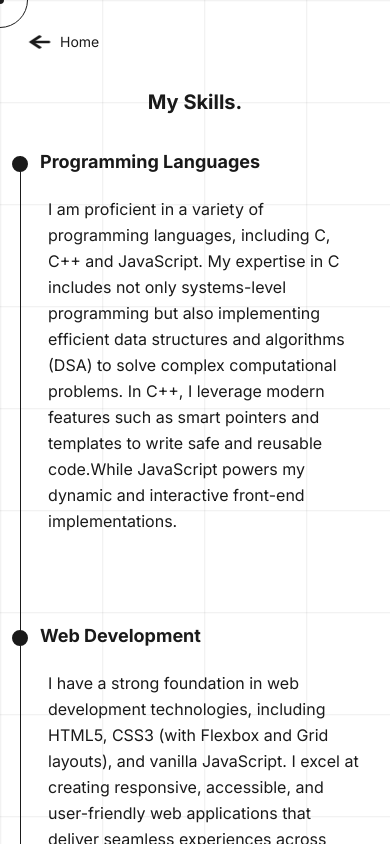
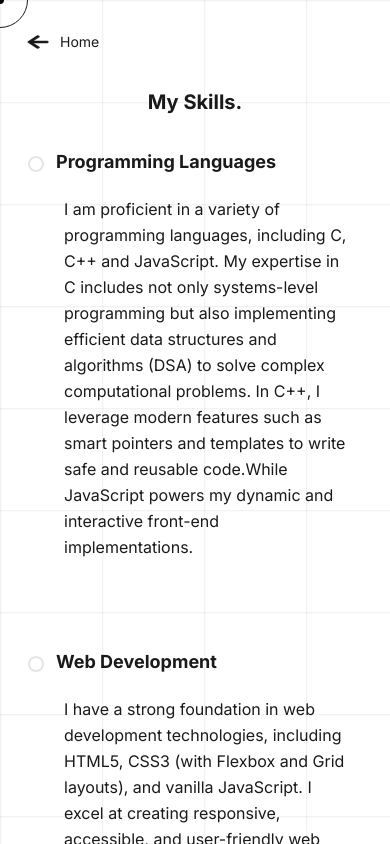
Before and after one commit to amankhanal1960/PortfolioWebsite, a Next.js app: page /skill in a window 390 px wide. Shown: the top 844 px of the page. Built offline with nearby package versions, Linux system fonts and the light colour scheme.

Commit message:
finished the toggle menu

```diff
--- a/app/about/page.tsx
+++ b/app/about/page.tsx
@@ -112,7 +112,7 @@ const TimelineSection: React.FC<TimelineSectionProps> = ({ title, items }) => {
       </motion.h2>
       <div className="relative">
         {/* Vertical Line */}
-        <div className="absolute left-1 sm:left-2 md:left-3 lg:left-4 top-2 bottom-0 w-[1px] bg-foreground h-[calc(100%-8px)]"></div>
+        <div className="absolute left-1 sm:left-2 md:left-3 lg:left-4 top-2 bottom-0 w-[1px] dark:bg-white bg:black h-[calc(100%-8px)]"></div>
 
         {items.map((item, idx) => (
           <motion.div
@@ -125,7 +125,7 @@ const TimelineSection: React.FC<TimelineSectionProps> = ({ title, items }) => {
             variants={itemVariants}
           >
             {/* Circle Bullet */}
-            <div className="absolute left-1 sm:left-2 md:left-3 lg:left-4 top-2 w-4 h-4 border-2 border-foreground bg-foreground rounded-full transform -translate-x-1/2 z-10"></div>
+            <div className="absolute left-1 sm:left-2 md:left-3 lg:left-4 top-2 w-4 h-4 border-2 border-foreground dark:bg-black bg:white rounded-full transform -translate-x-1/2 z-10"></div>
 
             {/* Content Container */}
             <div className="ml-6 sm:ml-8 md:ml-10 lg:ml-12 flex-1">
--- a/app/components/CustomCursor.tsx
+++ b/app/components/CustomCursor.tsx
@@ -38,7 +38,8 @@ export default function CustomCursor() {
     pointer-events-none fixed z-50 h-2 w-2
     top-0 left-0
     -translate-x-1/2 -translate-y-1/2
-    rounded-full bg-foreground
+    rounded-full bg-black
+    dark:bg-white
   "
       />
       <div
--- a/app/components/HeroSection.tsx
+++ b/app/components/HeroSection.tsx
@@ -89,7 +89,7 @@ export default function HeroSection() {
     <section
       className="
         h-screen
-        flex flex-col justify-center px-5 sm:px-10 md:px-20 lg:px-32 text-foreground dark:text-foreground relative pt-16
+        flex flex-col justify-center px-5 sm:px-10 md:px-20 lg:px-32 text-foreground relative pt-16
       "
     >
       <motion.div
@@ -133,10 +133,16 @@ export default function HeroSection() {
           <motion.p variants={item}>
             I tread the path of minimalism, finding beauty in simplicity and
             order. When I&apos;m not crafting beautiful web experiences, you can
-            find me reading <span className="font-medium">ARTICLES</span> or
-            swaying to the rhythm of classic music, losing myself in the
+            find me reading
+            <Link href="/articles" className="font-medium">
+              {" "}
+              ARTICLES{" "}
+            </Link>
+            or swaying to the rhythm of classic music, losing myself in the
             captivating flow of melodies Anyhow, you can always{" "}
-            <span className="font-medium">CONTACT ME!</span>
+            <Link href="/contact" className="font-medium">
+              CONTACT ME!
+            </Link>
           </motion.p>
         </div>
 
--- a/app/components/navbar.tsx
+++ b/app/components/navbar.tsx
@@ -58,7 +58,7 @@ export default function Navbar() {
                   <span
                     className="
                       absolute left-1/2 bottom-[-2px] h-[1px] w-0
-                      bg-foreground
+                      bg-white
                       transition-all duration-300
                       transform -translate-x-1/2
                       group-hover:w-[calc(100%+8px)]
--- a/app/skill/page.tsx
+++ b/app/skill/page.tsx
@@ -67,7 +67,7 @@ interface TimelineSectionProps {
 
 const TimelineSection: React.FC<TimelineSectionProps> = ({ title, items }) => {
   return (
-    <div className="container mx-auto px-4 max-w-4xl mb-16">
+    <div className="container mx-auto px-8 max-w-4xl mb-16">
       <motion.h2
         className="lg:text-3xl text-xl font-bold mb-8 text-center text-foreground"
         initial={{ opacity: 0, y: -10 }}
@@ -78,7 +78,7 @@ const TimelineSection: React.FC<TimelineSectionProps> = ({ title, items }) => {
       </motion.h2>
       <div className="relative">
         {/* Vertical Line */}
-        <div className="absolute left-1 sm:left-2 md:left-3 lg:left-4 top-2 bottom-0 w-[1px] bg-foreground h-[calc(100%-8px)]"></div>
+        <div className="absolute left-1 sm:left-2 md:left-3 lg:left-4 top-2 bottom-0 w-[1px] dark:bg-white bg:black h-[calc(100%-8px)]"></div>
 
         {items.map((item, idx) => (
           <motion.div
@@ -91,7 +91,7 @@ const TimelineSection: React.FC<TimelineSectionProps> = ({ title, items }) => {
             variants={itemVariants}
           >
             {/* Circle Bullet */}
-            <div className="absolute left-1 sm:left-2 md:left-3 lg:left-4 top-2 w-4 h-4 border-2 border-foreground bg-foreground rounded-full transform -translate-x-1/2 z-10"></div>
+            <div className="absolute left-1 sm:left-2 md:left-3 lg:left-4 top-2 w-4 h-4 border-2 dark:bg-black bg-white rounded-full transform -translate-x-1/2 z-10"></div>
 
             {/* Content Container */}
             <div className="ml-6 sm:ml-8 md:ml-10 lg:ml-12 flex-1">
```
